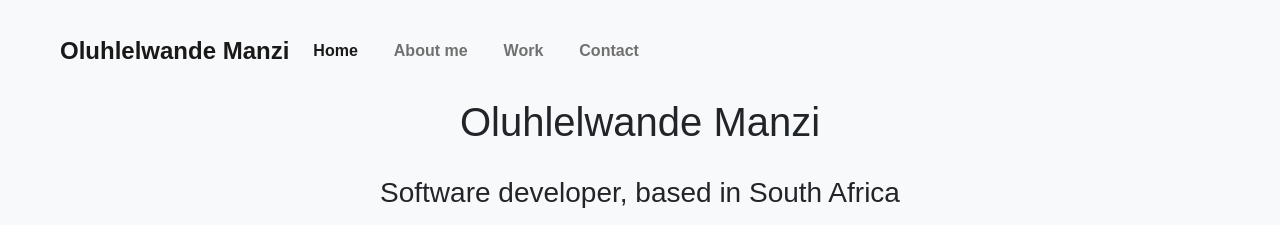
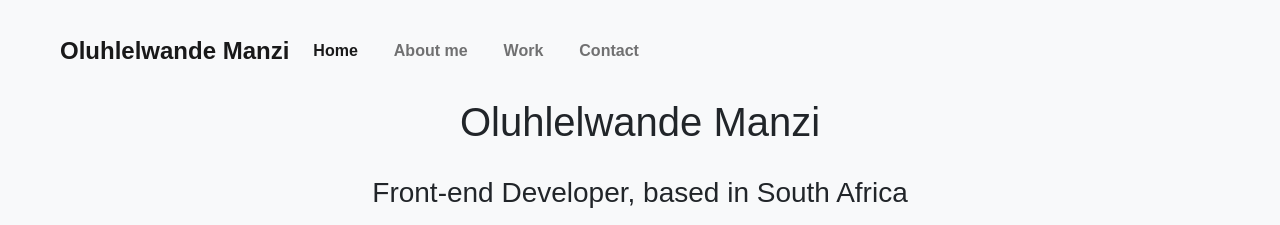
Before and after one commit to Oluhle-Manzi/Shecodes-React, a plain HTML site: page index.html in a window 1280 px wide. Shown: the top 225 px of the page. Drawn offline with nearby package versions, Linux system fonts and the light colour scheme.

Commit message:
Update index.html

```diff
--- a/index.html
+++ b/index.html
@@ -69,7 +69,7 @@
     </nav>
     <h2 class="text-center">👋 Hi I am</h2>
     <h1 class="text-center">Oluhlelwande Manzi</h1>
-    <h3 class="text-center">Software developer, based in South Africa</h3>
+    <h3 class="text-center">Front-end Developer, based in South Africa</h3>
     <div class="navigation-links mb-5">
       <a
         href="Contact.html"
```
